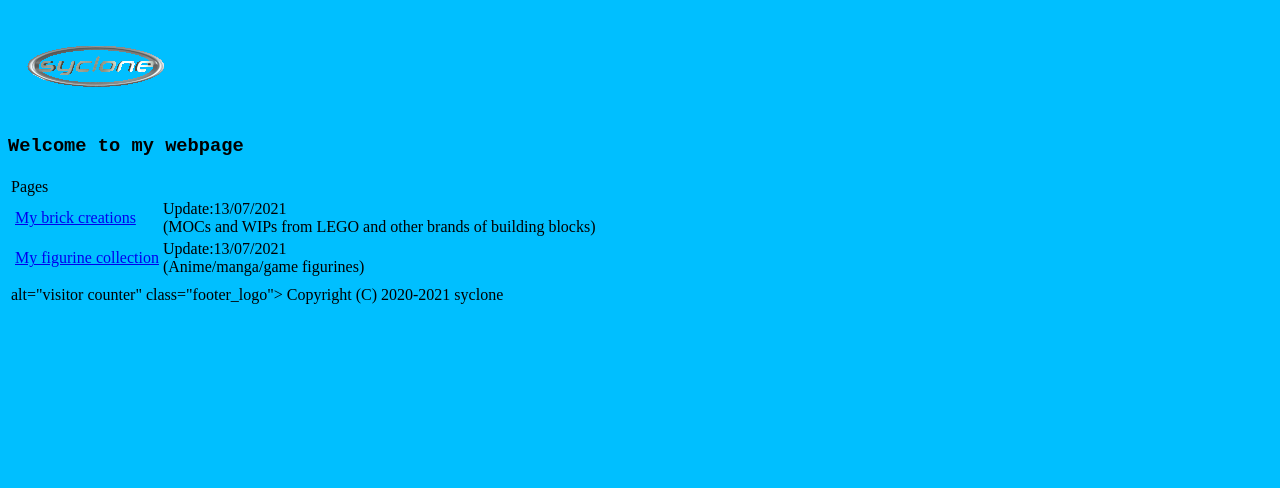
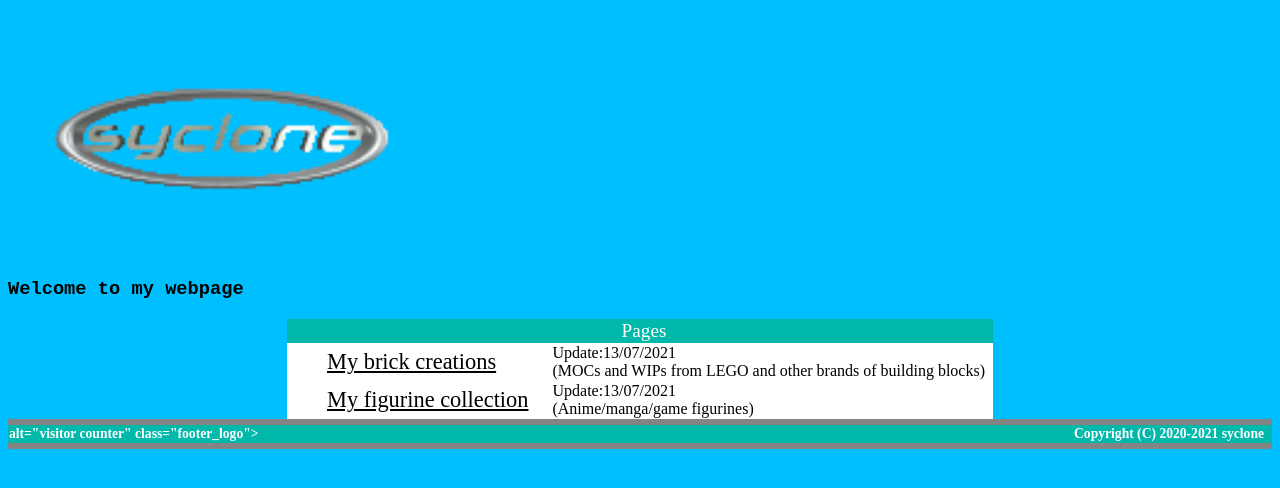
Before and after one commit to alaxaf/evangelion, a plain HTML site: page index.html in a window 1280 px wide. Drawn offline with Linux system fonts and the light colour scheme.

Commit message:
Update index.html

```diff
--- a/index.html
+++ b/index.html
@@ -2,6 +2,9 @@
 <html lang="en">
 
 <head>
+<link href="style.css" rel="stylesheet">
+<link href="top.css" rel="stylesheet">
+<meta name="viewport" content="width=device-width, initial-scale=1.0">
 <title>evangelion.life</title>
 <link rel="shortcut icon" type="image/jpg" href="https://brickshelf.com/gallery/LXF/pc/starcruisermini.jpg">
 </head>
```
